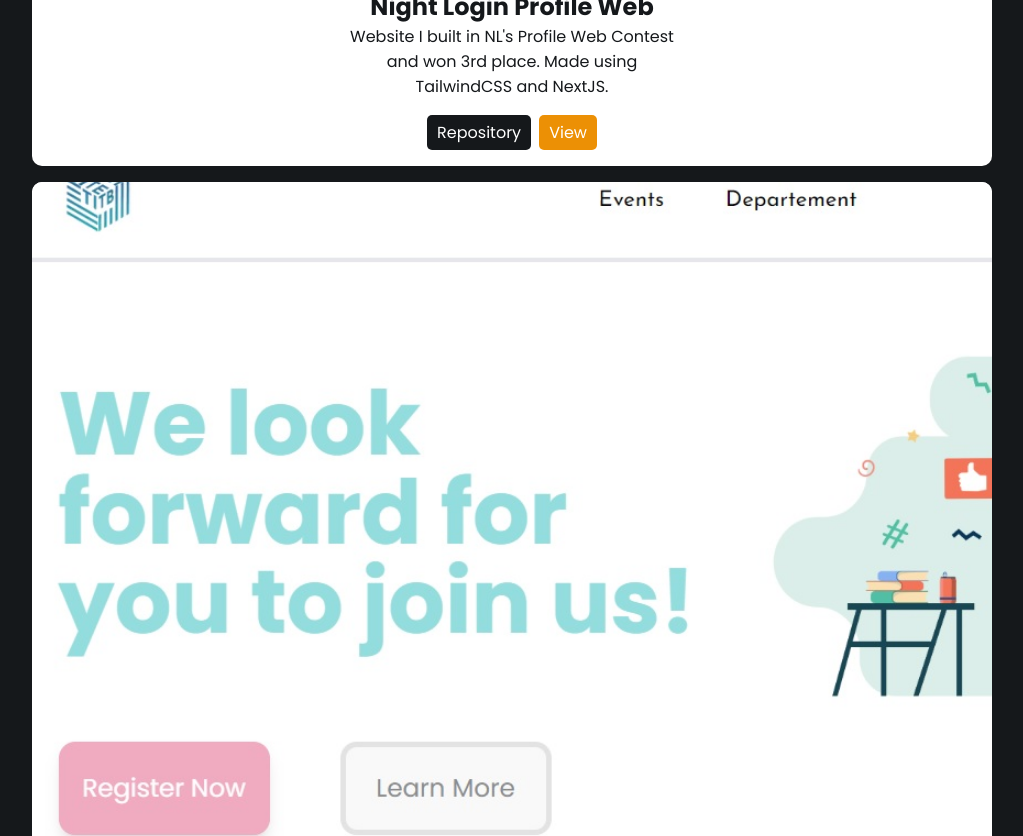
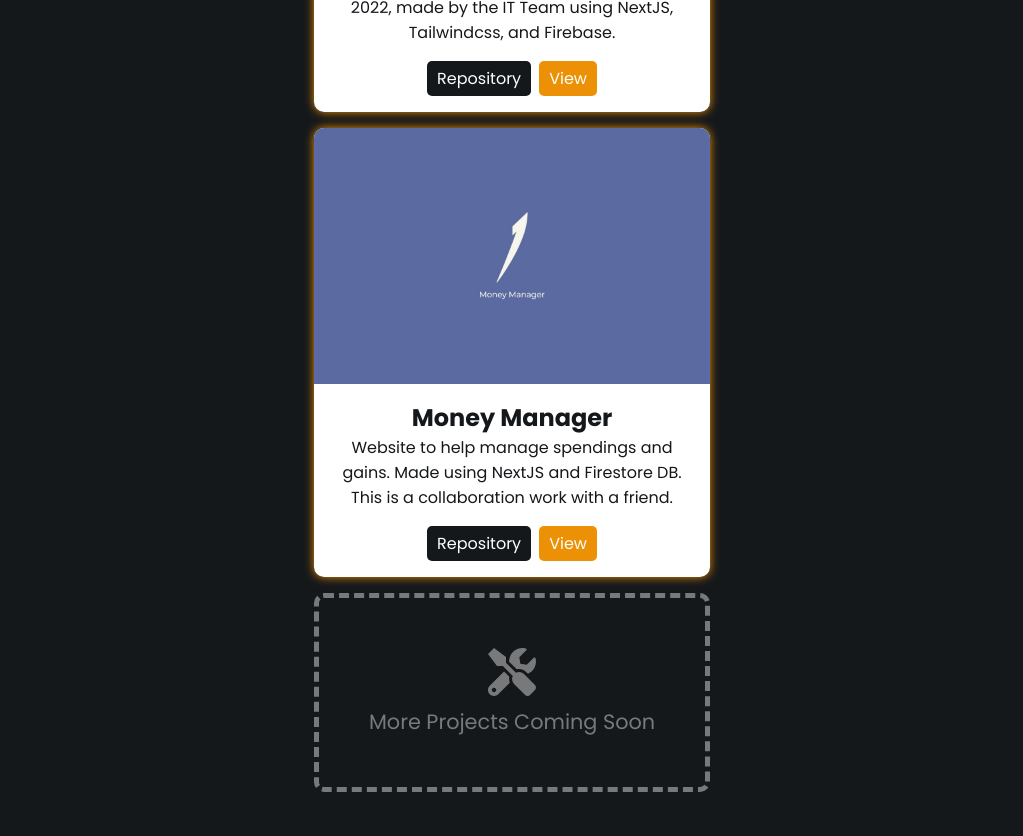
Before and after one commit to ahmadzaki2975/Portfolio, a Next.js app: page /Projects in a window 1280 px wide. Shown: the part 1080-1916 px from the top of the page, without its empty margins (128-1151 px from the left). Built offline with nearby package versions, Linux system fonts and the light colour scheme.

Commit message:
feat: major 2023 update

```diff
--- a/styles/globals.css
+++ b/styles/globals.css
@@ -244,8 +244,18 @@ main .icons {
   margin-top: 20px;
 }
 main .icons i {
-  font-size: 2rem;
-  margin: 5px;
+  font-size: 3rem;
+  margin: 10px;
+}
+
+.icons h1 {
+  margin-bottom: 10px;
+}
+
+.icons .icons-grid {
+  display: grid;
+  grid-template-columns: repeat(3, 1fr);
+  gap: .3rem;
 }
 
 .footer {
@@ -272,6 +282,11 @@ main .icons i {
   border-radius: 10px;
   border: #77797b dashed 5px;
   color: #77797b;
+  display: flex;
+  flex-direction: column;
+  justify-content: center;
+  align-items: center;
+  gap: 10px;
 }
 .projects-grid .project-card {
   color: #15181b;
@@ -279,6 +294,7 @@ main .icons i {
   overflow: hidden;
   display: flex;
   flex-direction: column;
+  box-shadow: #ec9005 0 0 10px;
 }
 .projects-grid .project-card ::-webkit-scrollbar {
   width: 4px;
@@ -292,9 +308,17 @@ main .icons i {
   align-items: center;
 }
 .projects-grid .project-card .card-img .img-box {
-  display: block;
+  display:grid;
+  place-items: center;
   width: 100%;
-  transform: scale(110%);
+  height: 256px;
+  position: relative;
+}
+.img-box img {
+  width: 100%;
+  height: 100%;
+  object-fit: cover;
+  position: absolute;
 }
 .projects-grid .project-card .card-text {
   background: white;
@@ -347,11 +371,21 @@ main .icons i {
 .experience .experience-item {
   outline: white 1px solid;
   border-radius: 10px;
-  padding: 10px;
+  padding: 20px;
 }
 .experience .experience-item .experience-desc {
   max-width: 400px;
   font-size: 1.1rem;
+  margin-top: 10px;
+}
+
+.experience-title {
+  color: #ec9005;
+}
+
+.experience-period {
+  opacity: 0.8;
+  font-size: 14px;
 }
 
 @media screen and (max-width: 830px) {
@@ -415,7 +449,8 @@ main .icons i {
     text-align: center;
   }
   .projects-grid .project-card .card-img {
-    width: 400px;
+    /* width: 400px; */
+    height: 200px;
   }
 }
 @media screen and (max-width: 425px) {
```
